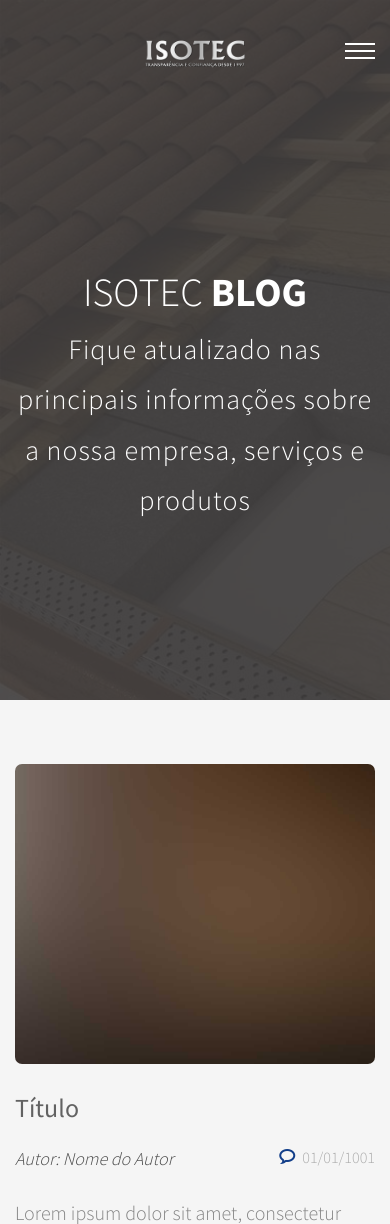
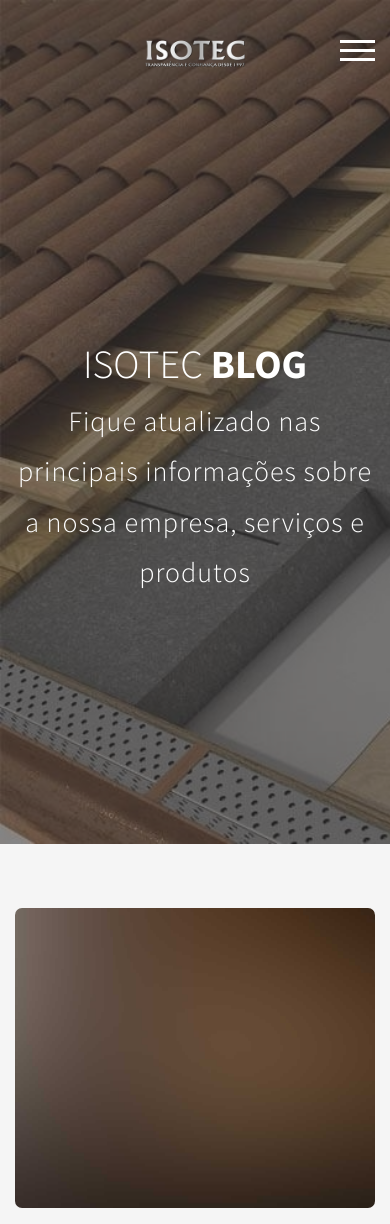
Before and after one commit to lucascraveiropaes/isotec, a PHP site: page /blog.html in a window 390 px wide. Shown: the top 1224 px of the page. Run offline with PHP 8.4, Linux system fonts and the light colour scheme; some web fonts are replaced.

Commit message:
Adicionando popup de imagem e corrigindo header e menu mobile

```diff
--- a/blog.html
+++ b/blog.html
@@ -213,6 +213,7 @@
 			</div>
 		</div>
 		<!-- fh5co-blog-section -->
+
 		<footer>
 			<div id="footer">
 				<div class="container">
@@ -222,16 +223,10 @@
 								<a href="#"><i class="icon-twitter2"></i></a>
 								<a href="#"><i class="icon-facebook2"></i></a>
 								<a href="#"><i class="icon-instagram"></i></a>
+								<a href="#"><i class="icon-dribbble2"></i></a>
 								<a href="#"><i class="icon-youtube"></i></a>
 							</p>
-							<p>Copyright -
-								<script>
-				                	document.write(new Date().getFullYear())
-				            	</script>
-				            	ISOTEC Soluções. Todos os direitos reservados.
-				            	<br>
-				            	Desenvolvido por <a href="http://lucascraveiropaes.com/" target="_blank">Lucas Craveiro Paes</a>
-				            </p>
+							<p>Copyright 2016 Free Html5 <a href="#">Guardian</a>. All Rights Reserved. <br>Made with <i class="icon-heart3"></i> by <a href="http://freehtml5.co/" target="_blank">Freehtml5.co</a> / Demo Images: <a href="https://unsplash.com/" target="_blank">Unsplash</a></p>
 						</div>
 					</div>
 				</div>
--- a/css/style.css
+++ b/css/style.css
@@ -83,7 +83,8 @@
 .fh5co-cover,
 .fh5co-hero {
   position: relative;
-  height: 800px;
+  min-height: 100vh;
+  max-height: 100%;
 }
 @media screen and (max-width: 768px) {
   .fh5co-cover,
@@ -115,7 +116,7 @@
   bottom: 0;
   right: 0;
   z-index: 1;
-  background: rgba(66, 64, 64, 0.9);
+  background: rgba(66, 64, 64, 0.5);
 }
 
 .fh5co-cover {
@@ -931,7 +932,7 @@
 }
 #offcanvas-menu ul li a {
   font-size: 18px;
-  color: rgba(255, 255, 255, 0.4);
+  color: rgba(255, 255, 255, 0.5);
 }
 #offcanvas-menu ul li a:hover {
   color: #123E89;
@@ -941,7 +942,7 @@
   padding-left: 20px;
 }
 #offcanvas-menu ul li.active > a {
-  color: #123E89;
+  color: #FFF;
 }
 #offcanvas-menu ul .fh5co-sub-menu {
   display: block !important;
@@ -967,8 +968,8 @@
   display: inline-block;
   zoom: 1;
   *display: inline;
-  width: 30px;
-  height: 2px;
+  width: 35px;
+  height: 3px;
   color: #fff;
   font: bold 14px/.4 Helvetica;
   text-transform: uppercase;
@@ -976,10 +977,11 @@
   background: #fff;
   transition: all .2s ease-out;
 }
+
 .fh5co-nav-toggle i::before, .fh5co-nav-toggle i::after {
   content: '';
-  width: 30px;
-  height: 2px;
+  width: 35px;
+  height: 3px;
   background: #fff;
   position: absolute;
   left: 0;
@@ -1001,11 +1003,11 @@
 }
 
 .fh5co-nav-toggle i::before {
-  top: -7px;
+  top: -9px;
 }
 
 .fh5co-nav-toggle i::after {
-  bottom: -7px;
+  bottom: -9px;
 }
 
 .fh5co-nav-toggle:hover i::before {
```
Also changed, not shown: index.html (+12 -4 lines).
